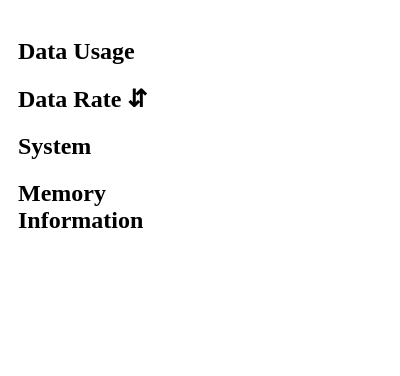
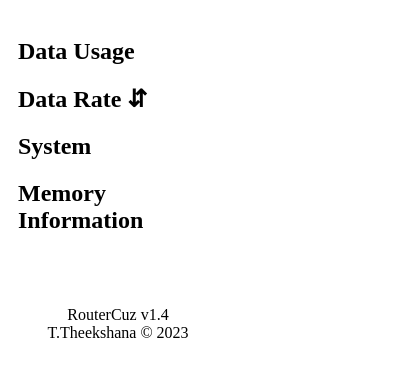
Before and after one commit to ttheek/RouterInfo, a browser extension: page popup.html in a window 400 px wide. Drawn offline with Linux system fonts and the light colour scheme; no server answers.

Commit message:
Change some values.

```diff
--- a/popup.html
+++ b/popup.html
@@ -22,6 +22,13 @@
     <div id="info-container2"></div>
     <h2>Memory Information</h2>
     <div id="info-container"></div>
+    <br>
+    <br>
+    <footer>
+        <center>
+            <p class="cop">RouterCuz v1.4<br>T.Theekshana &copy; 2023</p>
+        </center>
+    </footer>
 </body>
 
 </html>
```
Also changed, not shown: manifest.json.
